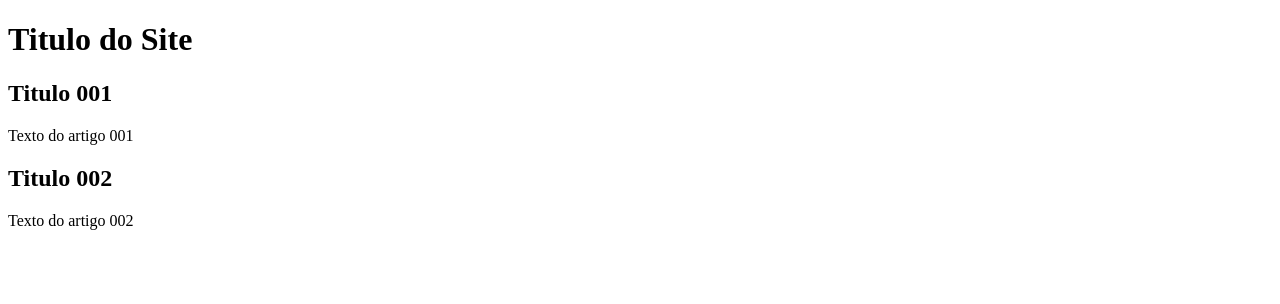
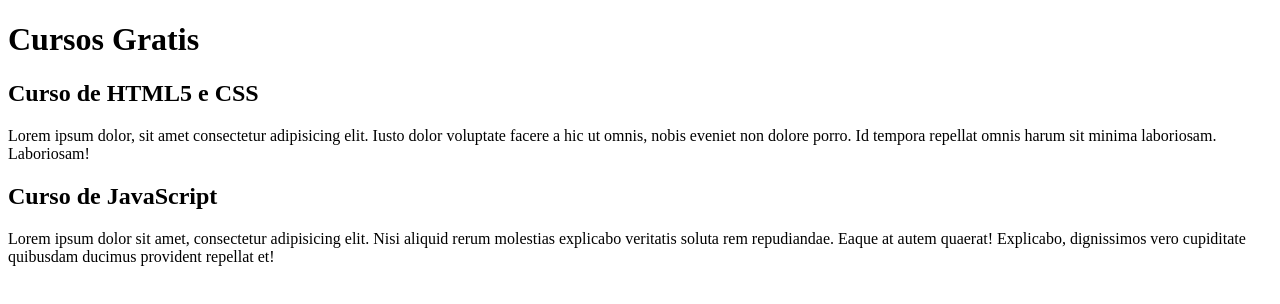
Before and after one commit to igorcosta-p/projeto-curso, a plain HTML site: page index.html in a window 1280 px wide. Drawn offline with Linux system fonts and the light colour scheme.

Commit message:
Update index.html

```diff
--- a/index.html
+++ b/index.html
@@ -9,15 +9,15 @@
 <body>
     <main>
         <header>
-            <h1>Titulo do Site</h1>
+            <h1>Cursos Gratis</h1>
         </header>
         <article>
-            <h2>Titulo 001</h2>
-            <p>Texto do artigo 001</p>
+            <h2>Curso de HTML5 e CSS</h2>
+            <p>Lorem ipsum dolor, sit amet consectetur adipisicing elit. Iusto dolor voluptate facere a hic ut omnis, nobis eveniet non dolore porro. Id tempora repellat omnis harum sit minima laboriosam. Laboriosam!</p>
         </article>
         <article>
-            <h2>Titulo 002</h2>
-            <p>Texto do artigo 002</p>
+            <h2>Curso de JavaScript</h2>
+            <p>Lorem ipsum dolor sit amet, consectetur adipisicing elit. Nisi aliquid rerum molestias explicabo veritatis soluta rem repudiandae. Eaque at autem quaerat! Explicabo, dignissimos vero cupiditate quibusdam ducimus provident repellat et!</p>
         </article>
     </main>
 </body>
```
